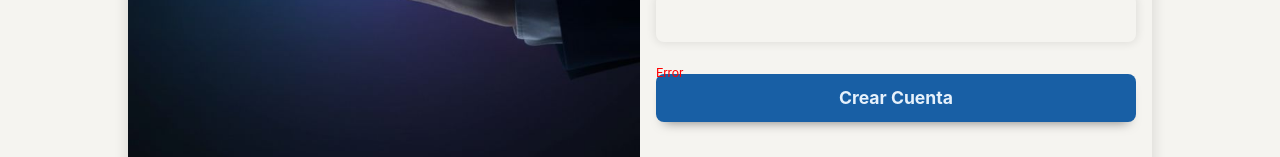
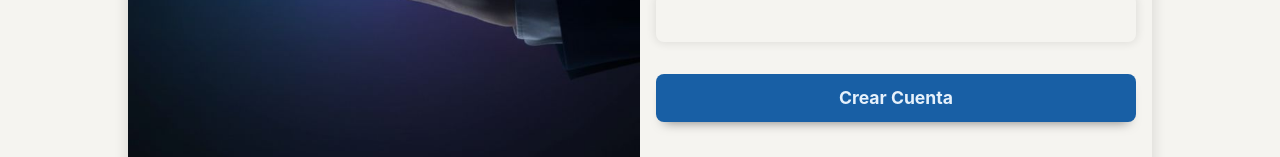
Before and after one commit to anthony-dlc/habil, a React (Vite) app: page / in a window 1280 px wide. Shown: the part 560-717 px from the top of the page. Built offline with nearby package versions, Linux system fonts and the light colour scheme; no server answers.

Commit message:
Fix error message

```diff
--- a/src/components/CreateAccount.jsx
+++ b/src/components/CreateAccount.jsx
@@ -133,7 +133,6 @@ function CreateAccount() {
           />
         </label>
         {errorMessage && <p className="error-message">{errorMessage}</p>}
-        <p className="error-message">Error</p>
         <button type="submit">Crear Cuenta</button>
       </form>
     </div>
--- a/src/styles/CreateAccount.css
+++ b/src/styles/CreateAccount.css
@@ -49,8 +49,8 @@ body {
 }
 
 form {
+  position: relative;
   background-color: var(--bg);
-  /* background-color: #008000; */
   padding: 80px 24px;
   font-family: var(--second-font);
 }
@@ -136,7 +136,8 @@ input:user-invalid {
   color: #ff0000;
   font-size: 0.8rem;
   position: absolute;
-  bottom: 150px;
+  bottom: 30px;
+  text-align: center;
 }
 
 @media (min-width: 455px) {
@@ -159,10 +160,6 @@ input:user-invalid {
 
   input {
     padding: 12px;
-  }
-
-  .error-message {
-    bottom: 210px;
   }
 }
 
@@ -215,14 +212,4 @@ input:user-invalid {
   h1 {
     font-size: 2.2rem;
   }
-
-  .error-message {
-    bottom: 160px;
-  }
 }
-
-@media (min-width: 1440px) {
-  .error-message {
-    bottom: 260px;
-  }
-}
```
